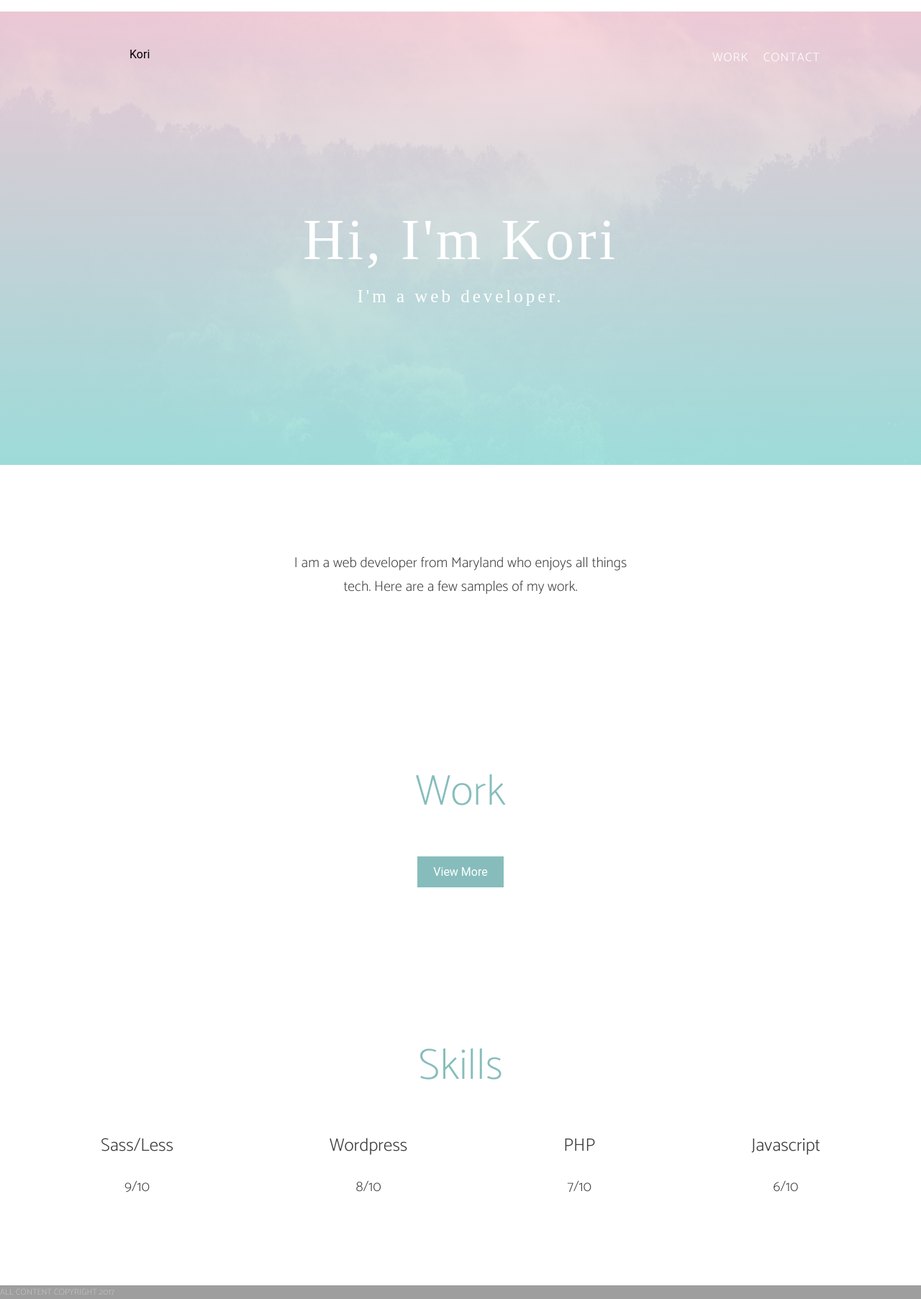
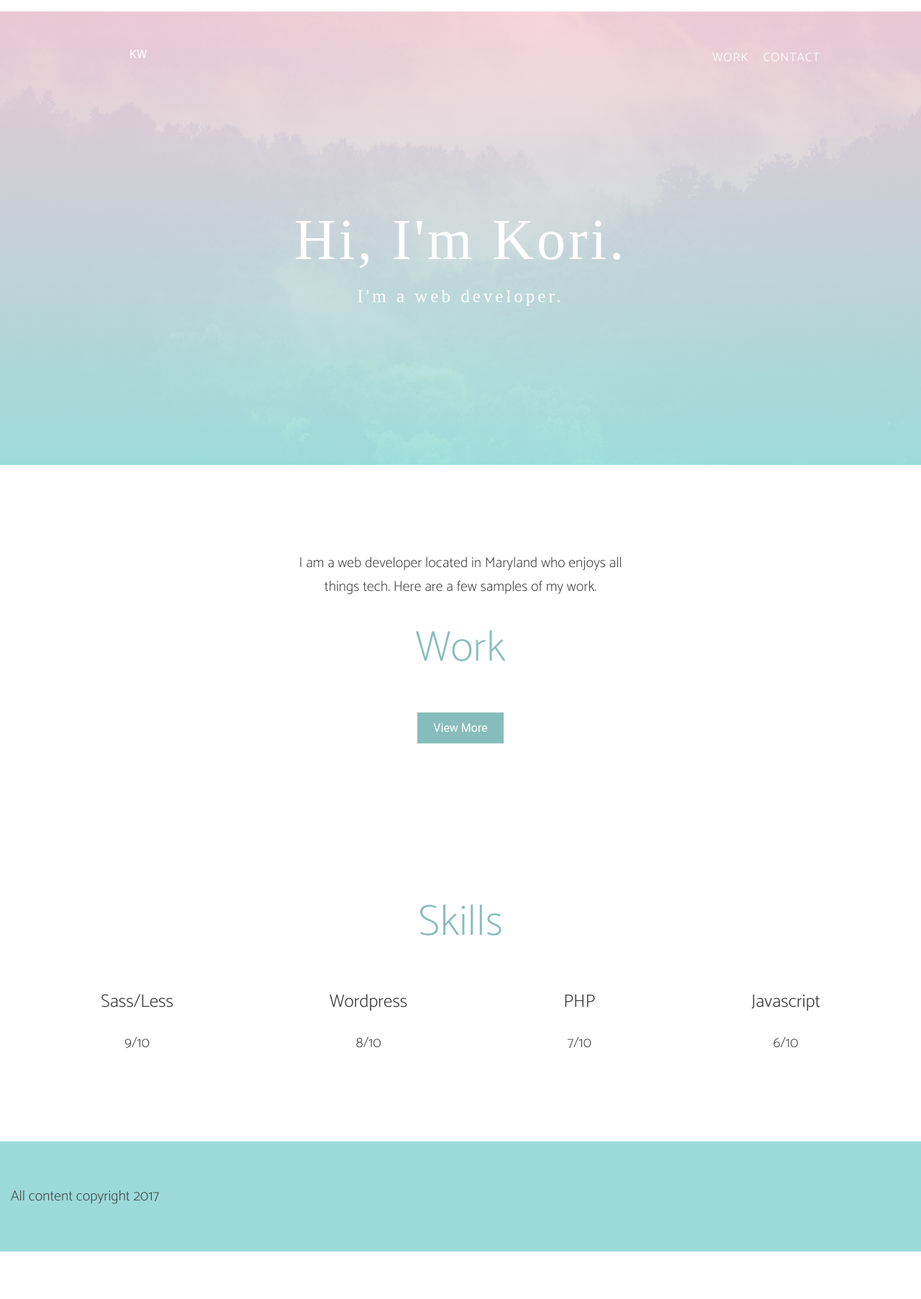
Before and after one commit to koriwade/koriwade.github.io, a Jekyll site: the page index.html, which Jekyll copies as it is, in a window 1280 px wide. Shown: the whole page at 72% size. Built offline with Jekyll 4.4.1, drawn with Linux system fonts in a browser that asks for light colours; comment, search, counter and statistics services are not loaded; after the commit the page ends 1739 px from its top, so only the background shows below that; grey boxes are pictures that could not be loaded.

Commit message:
style for home page

```diff
--- a/assets/main.css
+++ b/assets/main.css
@@ -88,6 +88,8 @@ header {
       header .nav a:hover {
         color: #3e3e3e;
         font-weight: 300; }
+    header .nav .logo {
+      color: #fff; }
   header h1 {
     font-family: 'Cookie', cursive;
     text-align: center;
@@ -107,11 +109,6 @@ header {
     line-height: 1;
     letter-spacing: 4px; }
 
-#home .about {
-  text-align: center;
-  max-width: 500px;
-  margin: 0 auto; }
-
 #home .skills h2 {
   text-align: center; }
 
@@ -121,6 +118,11 @@ header {
 #home .skills p {
   text-align: center; }
 
+#home .work .intro {
+  text-align: center;
+  max-width: 500px;
+  margin: 0 auto; }
+
 #home .work h2 {
   text-align: center; }
 
@@ -128,33 +130,9 @@ header {
   text-align: center; }
 
 footer {
+  background-color: #9cdada;
+  padding: 40px 15px;
   position: absolute;
   left: 0px;
   bottom: fixed;
-  width: 100%;
-  background: url(https://images.unsplash.com/photo-1440688807730-73e4e2169fb8?q=80&fm=jpg&s=79978a74e55792a7a5182ba0c0aa4e25) center center;
-  background-size: cover; }
-
-footer .lockup .content-wrap {
-  float: left; }
-
-footer .lockup .copyright {
-  margin: 0;
-  text-transform: uppercase;
-  font-size: 12px;
-  color: rgba(255, 255, 255, 0.4);
-  text-align: left; }
-
-footer .lockup a {
-  font-size: 14px;
-  font-weight: 700;
-  text-decoration: none;
-  text-transform: uppercase;
-  color: rgba(0, 0, 0, 0.5);
-  display: inline-block;
-  margin-right: 30px; }
-  footer .lockup a:hover {
-    color: #3e3e3e; }
-
-footer .lockup a:hover {
-  color: black; }
+  width: 100%; }
--- a/index.html
+++ b/index.html
@@ -13,24 +13,24 @@
   <nav>
     <div class="wrapper">
       <ul class="nav">
-        <li class="logo">Kori</li>
+        <li class="logo">KW</li>
         <li><a href="">Work</a></li>
         <li><a href="">Contact</a></li>
       </ul>
     </div>
   </nav>
-  <h1><span>Hi, I'm Kori</span></h1>
+  <h1><span>Hi, I'm Kori.</span></h1>
   <h3 class="kicker">I'm a web developer.</h3>
 </header>
 <body>
   <div id="home">
-    <section class="about">
-      <div class="wrapper">
-        <p>I am a web developer from Maryland who enjoys all things tech. Here are a few samples of my work.</p>
-      </div>
-    </section>
     <section class="work">
       <div class="wrapper">
+        <div class="intro">
+          <div class="wrapper">
+            <p>I am a web developer located in Maryland who enjoys all things tech. Here are a few samples of my work.</p>
+          </div>
+        </div>
         <h2>Work</h2>
         <div class="flex-row">
 
```
Also changed, not shown: styles/main.scss (+11 -40 lines).
